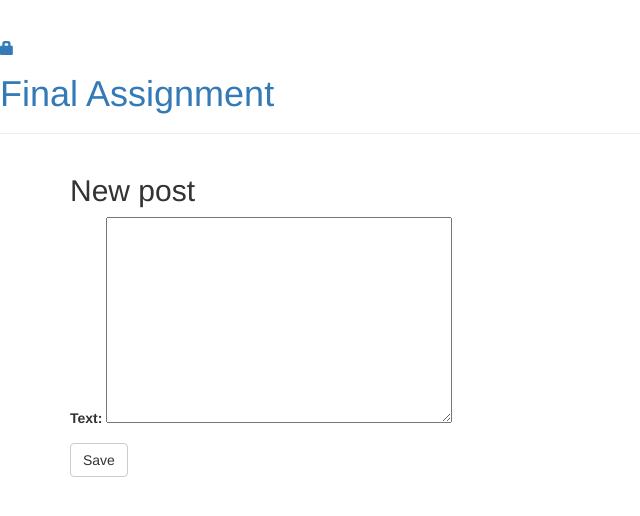
After one commit to jwspgcr/FA-Django, a Django app: page /post/create/ in a window 1280 px wide. The commit adds this page. Shown: the top 516 px of the page, without its empty margins (0-640 px from the left). Run offline with Django 3.2, Linux system fonts and the light colour scheme; some libraries are stand-ins or nearby versions.

Commit message:
tweet feature added

```diff
--- a/SNS/admin.py
+++ b/SNS/admin.py
@@ -1 +1,5 @@
 from django.contrib import admin
+from .models import CustomUser, Post
+
+admin.site.register(CustomUser)
+admin.site.register(Post)
--- a/SNS/models.py
+++ b/SNS/models.py
@@ -4,9 +4,17 @@ from django.contrib.auth.models import User
 
 
 class CustomUser(models.Model):
-    user = models.OneToOneField(User, on_delete=models.CASCADE,primary_key=True)
-    #username=models.CharField(default=user.Objects.get("username"))
+    user = models.OneToOneField(
+        User, on_delete=models.CASCADE, primary_key=True)
     bio = models.TextField(max_length=200)
 
     def __str__(self):
-        return self.username
+        return self.user.username
+
+
+class Post(models.Model):
+    author = models.ForeignKey("SNS.CustomUser",
+                               on_delete=models.CASCADE, related_name="posts")
+    text = models.TextField(max_length=170)
+    pub_date = models.DateTimeField(default=timezone.now)
+    likes = models.IntegerField(default=0)
--- a/SNS/templates/SNS/base.html
+++ b/SNS/templates/SNS/base.html
@@ -3,7 +3,7 @@
     <head>
       <!-- <link href="//fonts.googleapis.com/css?family=Lobster&subset=latin,latin-ext" rel="stylesheet" type="text/css"> -->
       <link rel="stylesheet" href="//maxcdn.bootstrapcdn.com/bootstrap/3.2.0/css/bootstrap.min.css">
-      <link rel="stylesheet" href="//maxcdn.bootstrapcdn.com/bootstrap/3.2.0/css/bootstrap-theme.min.css">
+      <!-- <link rel="stylesheet" href="//maxcdn.bootstrapcdn.com/bootstrap/3.2.0/css/bootstrap-theme.min.css"> -->
       <!-- <link rel="stylesheet" href="{% static 'css/blog.css' %}"> -->
   <title>Final Assignment</title>
     </head>
@@ -11,6 +11,7 @@
       <div class="page-header">
           {% if user.is_authenticated %}
               <p class="top-menu">Hello {{ user.username }} <small>(<a href="{% url 'logout' %}">Log out</a>)</small></p>
+              <a href="{% url 'post_create' %}" class="top-menu"><span class="glyphicon glyphicon-plus"></span></a>
           {% else %}
               <a href="{% url 'login' %}" class="top-menu"><span class="glyphicon glyphicon-lock"></span></a>
           {% endif %}
--- /dev/null
+++ b/SNS/templates/SNS/post_create.html
@@ -0,0 +1,9 @@
+{% extends 'SNS/base.html' %}
+
+{% block content %}
+    <h2>New post</h2>
+    <form method="POST" class="post-form">{% csrf_token %}
+        {{ form.as_p }}
+        <button type="submit" class="save btn btn-default">Save</button>
+    </form>
+{% endblock %}
--- a/SNS/templates/registration/register.html
+++ b/SNS/templates/registration/register.html
@@ -7,7 +7,7 @@
 
 <form method="post" action="{% url 'register' %}">
   {% csrf_token %}
-        {{ form.as_p}}
+  {{ form.as_p }}
   <button type="submit">作成</button>
 </form>
 {% endblock %}
--- a/SNS/urls.py
+++ b/SNS/urls.py
@@ -2,5 +2,6 @@ from django.urls import path
 from . import views
 
 urlpatterns = [
-    path('', views.home, name='home'),
+    path('', views.HomeView.as_view(), name='home'),
+    path('post/create/', views.PostCreateView.as_view(), name='post_create'),
 ]
--- a/SNS/views.py
+++ b/SNS/views.py
@@ -1,36 +1,48 @@
 from django.contrib.auth.decorators import login_required
 from django.shortcuts import render, get_object_or_404, redirect
 from django.views.generic.edit import CreateView
+from django.views.generic import ListView
 from django.contrib.auth.models import User
 from django.contrib.auth.forms import UserCreationForm
 from django.contrib.auth import login, authenticate
 from django.urls import reverse_lazy
 
-from .models import CustomUser
+from .models import CustomUser, Post
 from .forms import RegisterForm
 
 
-def home(request):
-    return render(request, "SNS/home.html")
+class HomeView(ListView):
+    model = Post
+    template_name = "SNS/home.html"
+
+    def get_queryset(self):
+        if self.request.user.is_authenticated:
+            return Post.objects.filter(author=self.request.user.customuser)
+        else:
+            return super().get_queryset()
 
 
 class RegisterView(CreateView):
     form_class = UserCreationForm
     template_name = "registration/register.html"
-    success_url=reverse_lazy("home")
-    def form_valid(self,form):
-        # # authenticate(
-        # #     username=form.cleaned_data["username"],
-        # #     # password=form.cleaned_data["password"]
-        # # )
-        # username = form.cleaned_data['username']
-        # user = User.objects.get(username=username)
-        # login(request, user)
-        # # return redirect('/')
-        # return super().form_valid(form)
+    success_url = reverse_lazy("home")
+
+    def form_valid(self, form):
         response = super().form_valid(form)
         username = form.cleaned_data.get('username')
         password = form.cleaned_data.get('password1')
         user = authenticate(username=username, password=password)
+        CustomUser(user=user, bio="No bio yet.").save()
         login(self.request, user)
         return response
+
+
+class PostCreateView(CreateView):
+    model = Post
+    template_name = "SNS/post_create.html"
+    fields = ["text"]
+    success_url = reverse_lazy("home")
+
+    def form_valid(self, form):
+        form.instance.author = self.request.user.customuser
+        return super().form_valid(form)
```
Also changed, not shown: SNS/templates/SNS/home.html (+15 -1 lines), SNS/migrations/0001_initial.py (added), SNS/migrations/0002_post.py (added), SNS/migrations/0003_auto_20210131_2348.py (added). Lines whose indentation alone changed are shown as unchanged.
